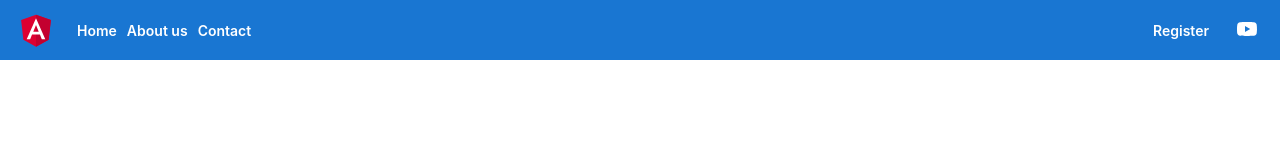
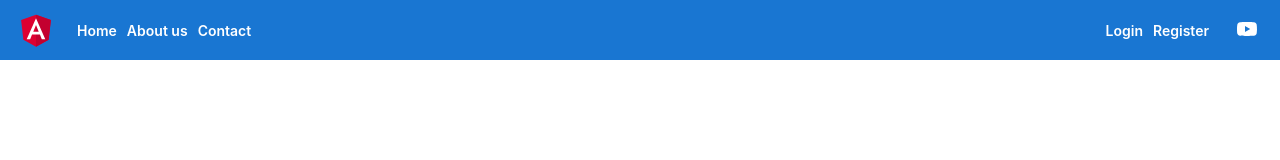
Before and after one commit to cyrisa02/angular_tutorial, an Angular app: page / in a window 1280 px wide. Shown: the top 160 px of the page. Built offline with nearby package versions, Linux system fonts and the light colour scheme.

Commit message:
Lazy Loading for Login and Access/register

```diff
--- a/src/app/app-routing.module.ts
+++ b/src/app/app-routing.module.ts
@@ -16,6 +16,8 @@ const routes: Routes = [
       { path: "edit/:id", component: AddContactComponent }
     ]
   },
+  { path: "access", loadChildren: () => import('./access/access.module').then(opt => opt.AccessModule) },
+  { path: "login", loadComponent: () => import('./login/login.component').then(opt => opt.LoginComponent) },
 ];
 
 @NgModule({
--- a/src/app/app.component.html
+++ b/src/app/app.component.html
@@ -315,7 +315,8 @@
   <a routerLink="about">About us</a>
   <a routerLink="contact">Contact</a>
   <div class="spacer"></div>
-  <a routerLink="register">Register</a>
+  <a routerLink="login">Login</a>
+  <a routerLink="access/register">Register</a>
 
   <a
     aria-label="Angular on YouTube"
```
Also changed, not shown: src/app/app.module.ts (+4 -4 lines).
